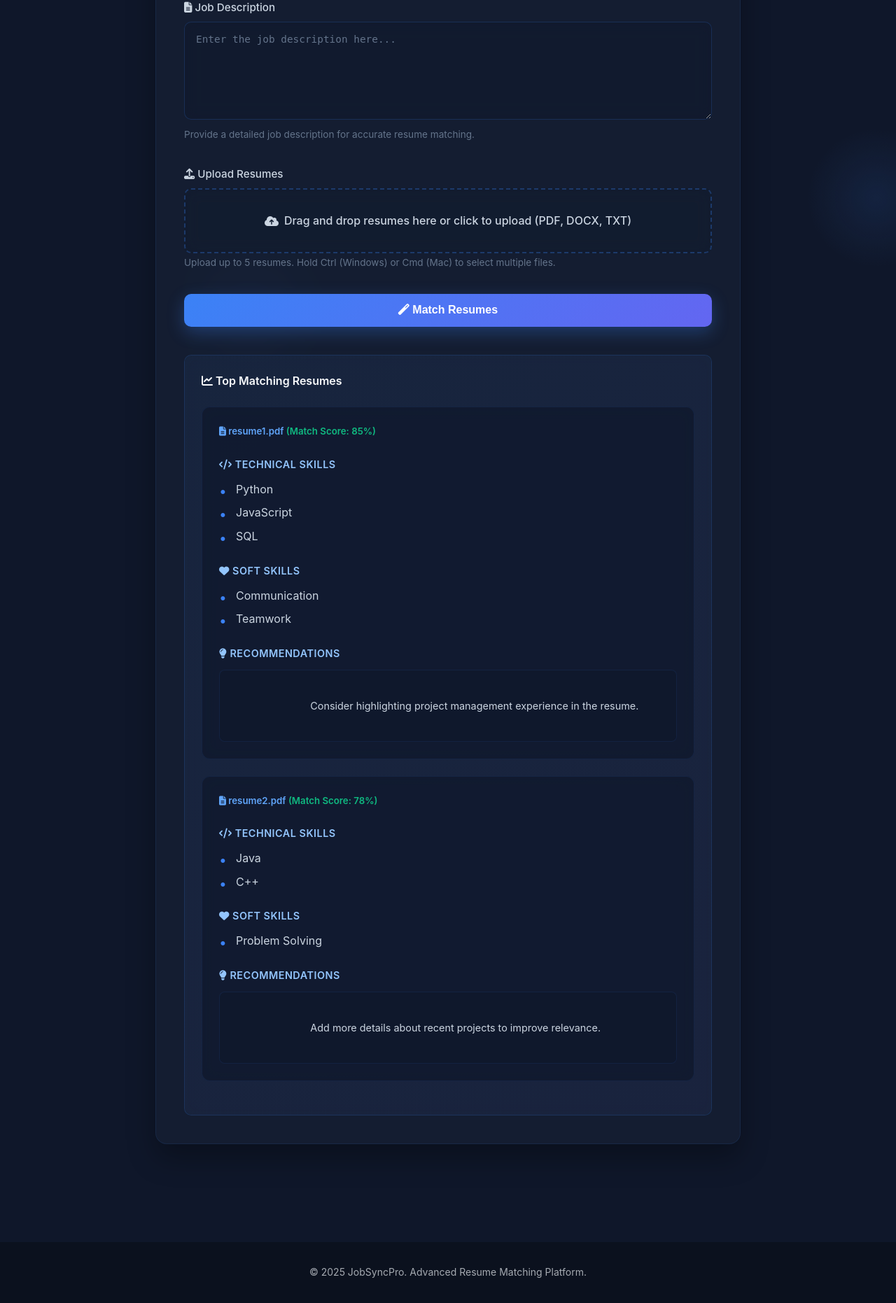
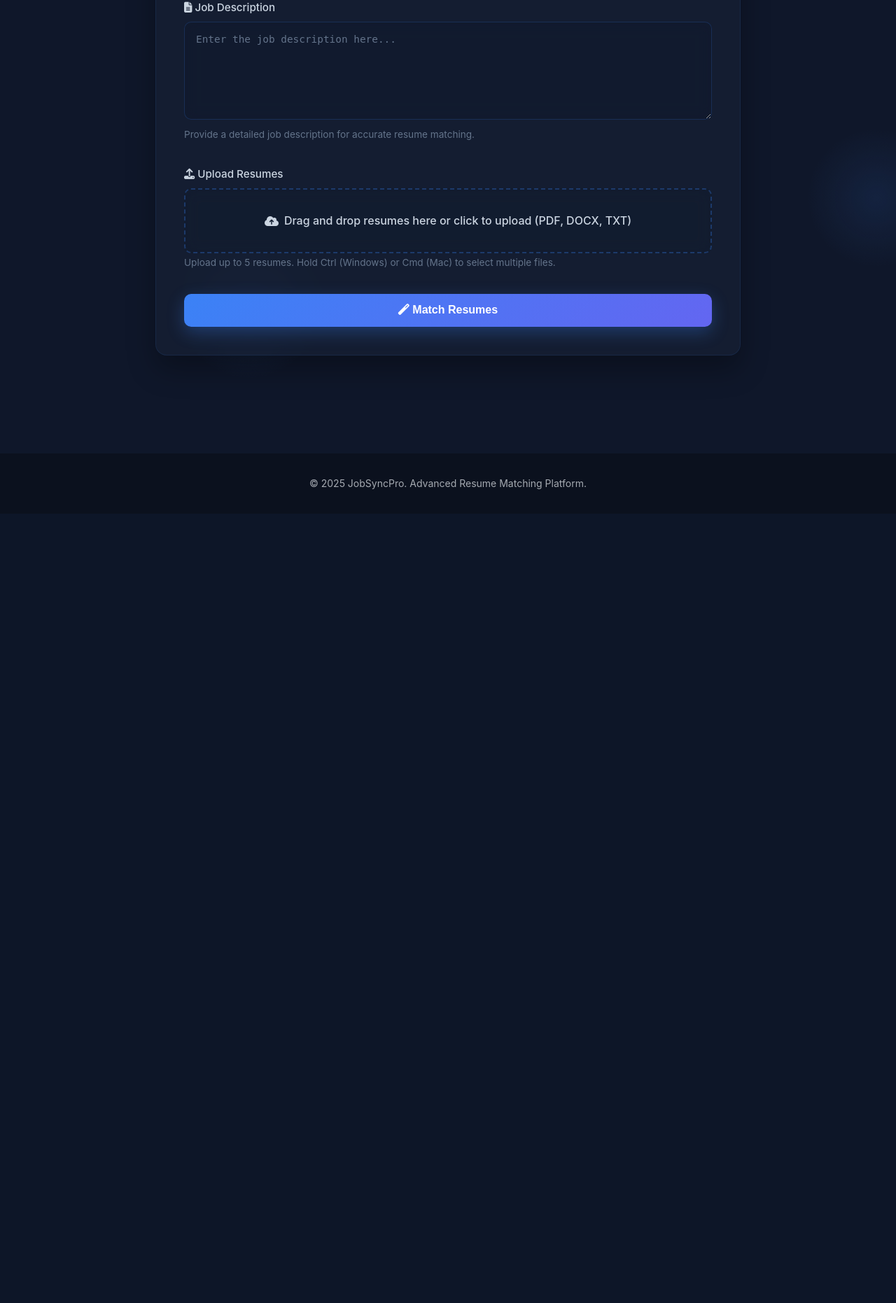
Before and after one commit to yashvisharma1204/JobSyncPro, a Flask app: page /home in a window 1280 px wide. Shown: the part 273-2135 px from the top of the page at 70% size. After the commit the page ends 972 px from the top, so only its background shows below. Run offline with Flask 3, Linux system fonts and the light colour scheme; the visitor is signed in with stand-in values (Sample User, id 1).

Commit message:
changed home.html

```diff
--- a/templates/home.html
+++ b/templates/home.html
@@ -85,71 +85,6 @@
                         <i class="fas fa-magic"></i> Match Resumes
                     </button>
                 </form>
-
-                <!-- Static placeholder for dynamic content -->
-                <div class="alert" role="alert">
-                    <h4><i class="fas fa-chart-line"></i> Top Matching Resumes</h4>
-                    <div class="resume-card">
-                        <h5>
-                            <i class="fas fa-file-alt"></i>
-                            resume1.pdf
-                            <span style="color: #10b981;">(Match Score: 85%)</span>
-                        </h5>
-
-                        <div class="section-header">
-                            <i class="fas fa-code"></i> Technical Skills
-                        </div>
-                        <ul>
-                            <li>Python</li>
-                            <li>JavaScript</li>
-                            <li>SQL</li>
-                        </ul>
-
-                        <div class="section-header">
-                            <i class="fas fa-heart"></i> Soft Skills
-                        </div>
-                        <ul>
-                            <li>Communication</li>
-                            <li>Teamwork</li>
-                        </ul>
-
-                        <div class="section-header">
-                            <i class="fas fa-lightbulb"></i> Recommendations
-                        </div>
-                        <div class="recommendations">
-                            Consider highlighting project management experience in the resume.
-                        </div>
-                    </div>
-                    <div class="resume-card">
-                        <h5>
-                            <i class="fas fa-file-alt"></i>
-                            resume2.pdf
-                            <span style="color: #10b981;">(Match Score: 78%)</span>
-                        </h5>
-
-                        <div class="section-header">
-                            <i class="fas fa-code"></i> Technical Skills
-                        </div>
-                        <ul>
-                            <li>Java</li>
-                            <li>C++</li>
-                        </ul>
-
-                        <div class="section-header">
-                            <i class="fas fa-heart"></i> Soft Skills
-                        </div>
-                        <ul>
-                            <li>Problem Solving</li>
-                        </ul>
-
-                        <div class="section-header">
-                            <i class="fas fa-lightbulb"></i> Recommendations
-                        </div>
-                        <div class="recommendations">
-                            Add more details about recent projects to improve relevance.
-                        </div>
-                    </div>
-                </div>
             </div>
         </div>
     </div>
```
Also changed, not shown: 7 other files.
